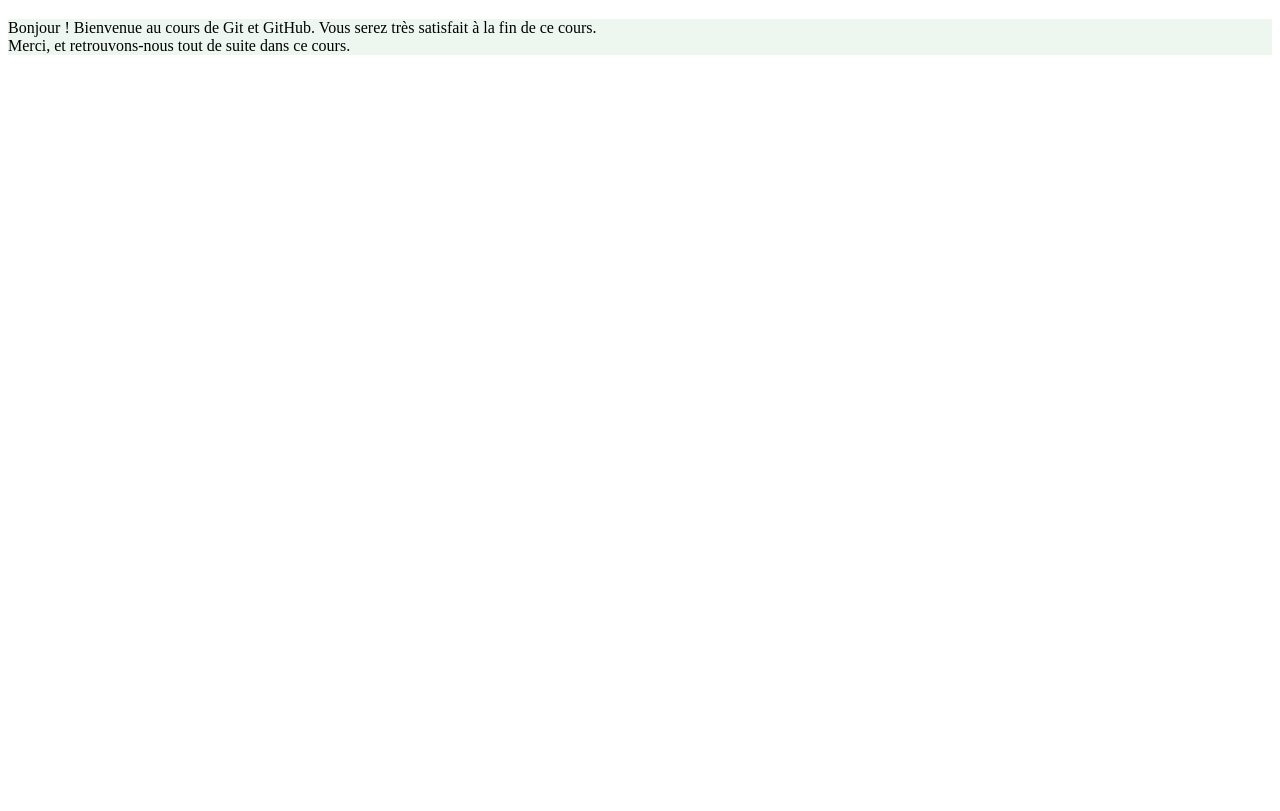
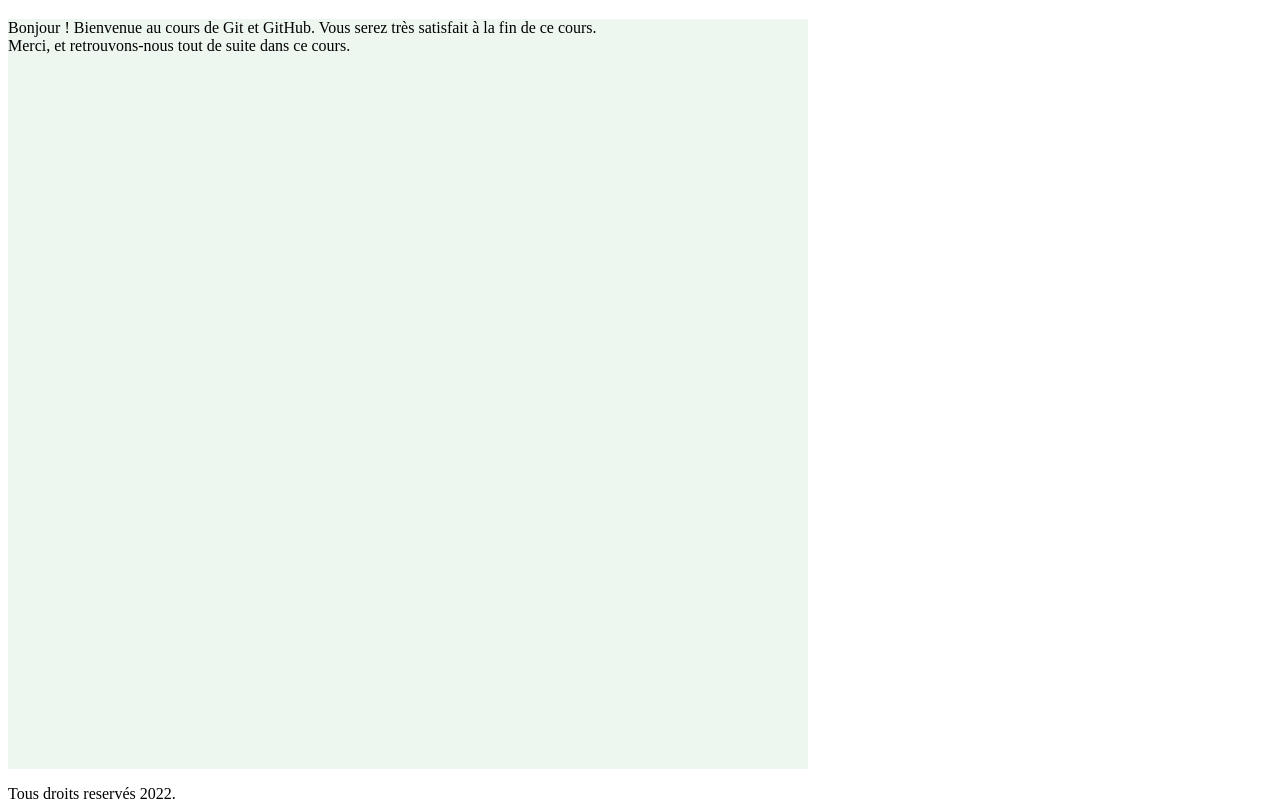
Before and after one commit to NEZIRMahamat/CourseOpenGit, a plain HTML site: page index.html in a window 1280 px wide. Shown: the part 61-872 px from the top of the page. Before the commit the page ends 800 px from the top, so only its background shows below. Drawn offline with Linux system fonts and the light colour scheme.

Commit message:
modification du style

```diff
--- a/index.html
+++ b/index.html
@@ -21,5 +21,11 @@
 
 	</section>
 
+	<section>
+		<footer>Tous droits reservés 2022.</footer>
+
+
+	</section>
+
 </body>
 </html>
--- a/style.css
+++ b/style.css
@@ -7,4 +7,6 @@
 p{
 	color: #000000;
 	background-color: #edf7f0;
+	width: 800px;
+	height: 750px;
 }
```
